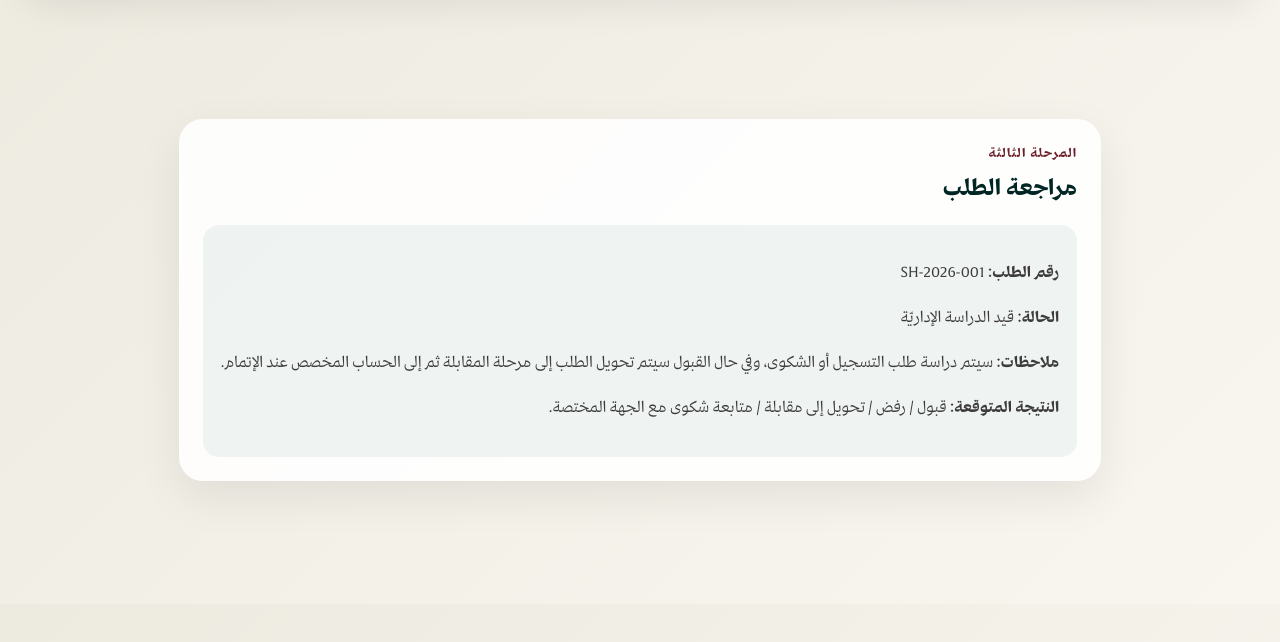
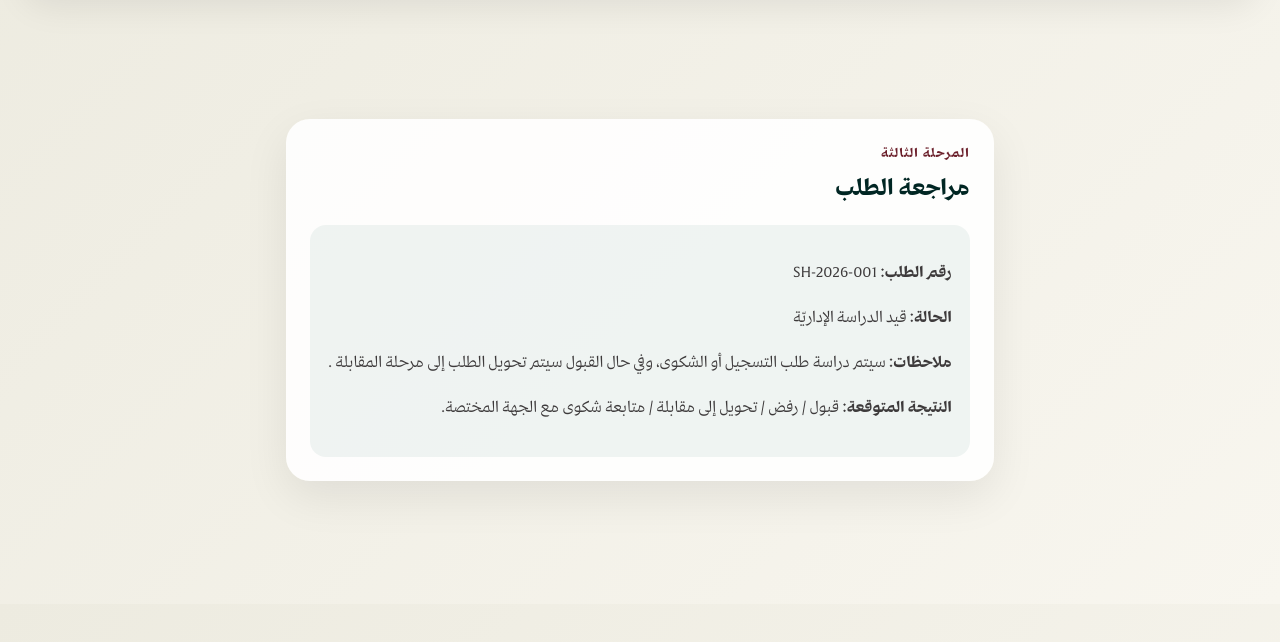
Before and after one commit to mhdmod75/shahid-proposal, a plain HTML site: page status.html in a window 1280 px wide. Shown: the part 128-770 px from the top of the page. Drawn offline with Linux system fonts and the light colour scheme.

Commit message:
remove change the account future

```diff
--- a/status.html
+++ b/status.html
@@ -35,7 +35,7 @@
         <div class="status-box">
           <p><strong>رقم الطلب:</strong> SH-2026-001</p>
           <p><strong>الحالة:</strong> قيد الدراسة الإداريّة</p>
-          <p><strong>ملاحظات:</strong> سيتم دراسة طلب التسجيل أو الشكوى، وفي حال القبول سيتم تحويل الطلب إلى مرحلة المقابلة ثم إلى الحساب المخصص عند الإتمام.</p>
+          <p><strong>ملاحظات:</strong> سيتم دراسة طلب التسجيل أو الشكوى، وفي حال القبول سيتم تحويل الطلب إلى مرحلة المقابلة .</p>
           <p><strong>النتيجة المتوقعة:</strong> قبول / رفض / تحويل إلى مقابلة / متابعة شكوى مع الجهة المختصة.</p>
         </div>
       </section>
```
Also changed, not shown: index.html (+2 -2 lines), request.html (+1 -0 lines).
